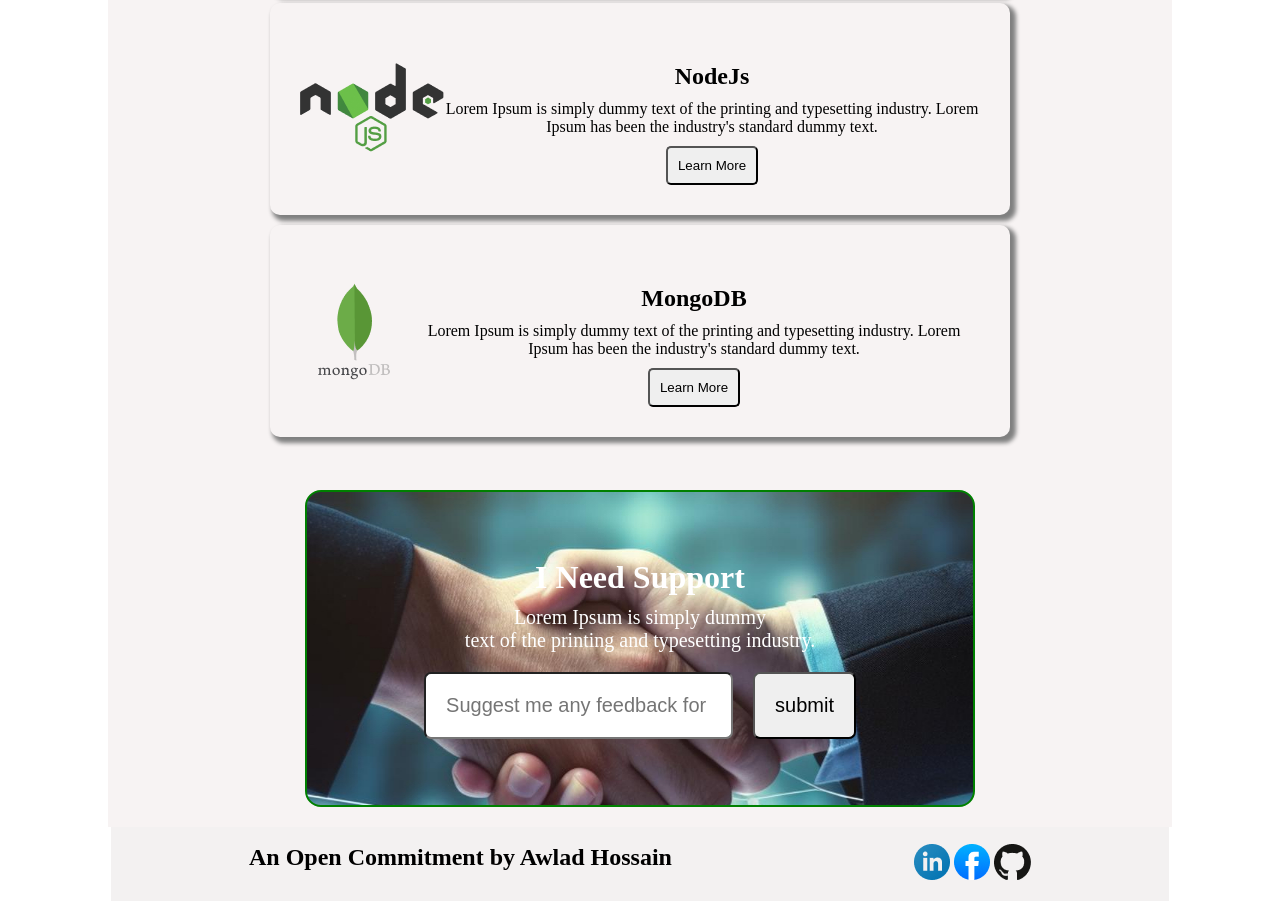
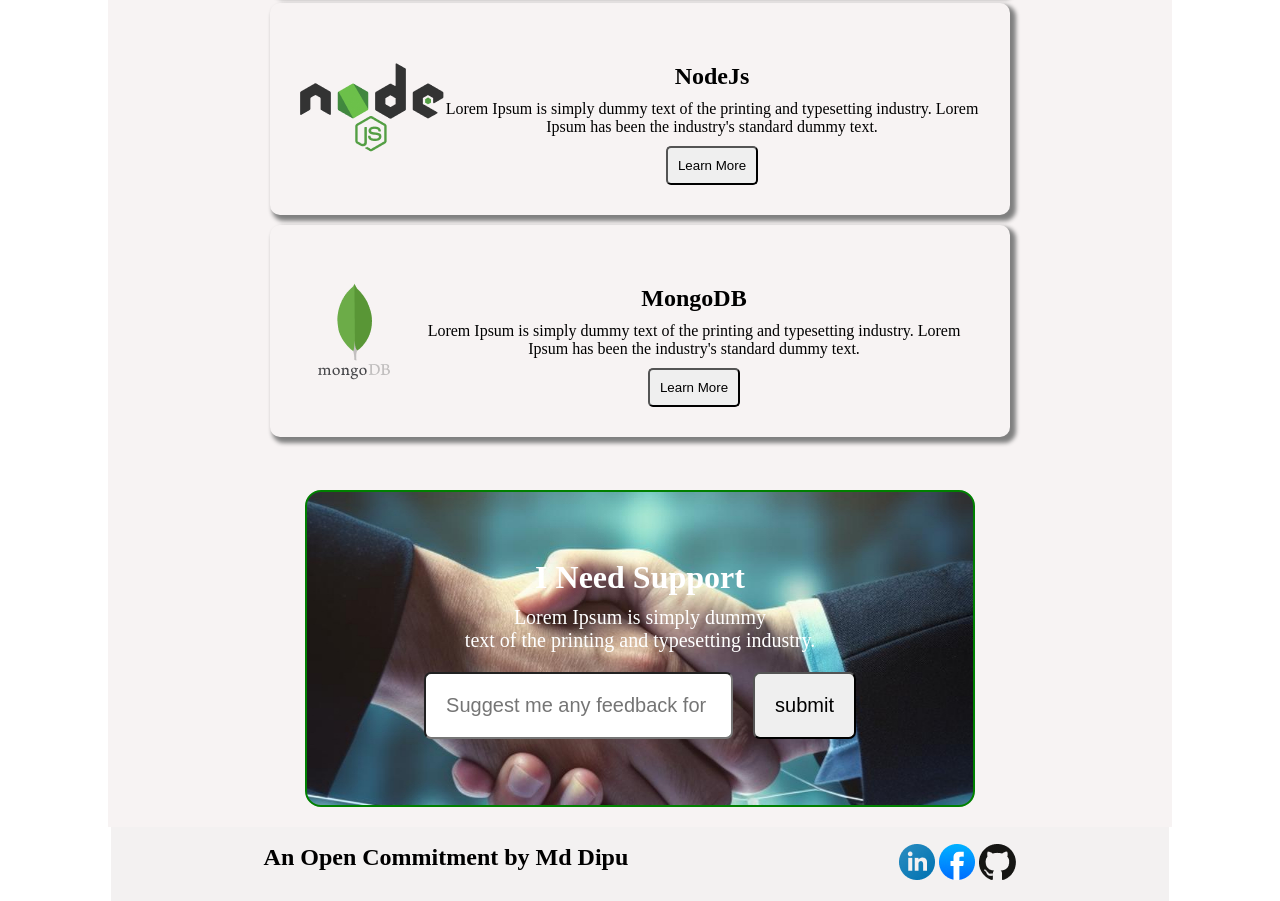
Before and after one commit to dipu004/Web-Dev-Project, a plain HTML site: page index.html in a window 1280 px wide. Shown: the part 3203-4104 px from the top of the page. Drawn offline with Linux system fonts and the light colour scheme; a web font is replaced by a local one.

Commit message:
add footer h2

```diff
--- a/index.html
+++ b/index.html
@@ -149,7 +149,7 @@
     </main>
     <footer>
      <div class="footer-left">
-        <h2>An Open Commitment by Awlad Hossain</h2>
+        <h2>An Open Commitment by Md Dipu</h2>
      </div>
      <div class="footer-right">
         <img src="./assets/linkedin-icon 1.png" alt="">
```
